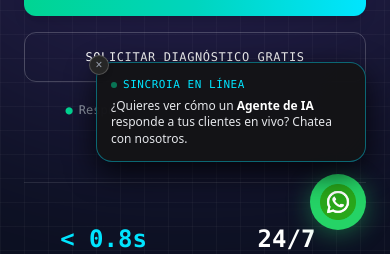
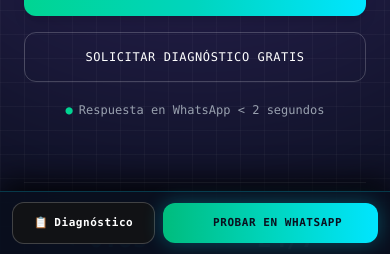
Before and after one commit to AlejoLamg/Sincria-, a Next.js app: page / in a window 390 px wide. Shown: the part 590-844 px from the top of the page. Built offline with nearby package versions, Linux system fonts and the light colour scheme; no server answers.

Commit message:
feat(mobile): implement high-conversion mobile-first UX optimizations

```diff
--- a/app/layout.tsx
+++ b/app/layout.tsx
@@ -1,4 +1,4 @@
-import type { Metadata } from "next";
+import type { Metadata, Viewport } from "next";
 import { Space_Grotesk, Inter } from "next/font/google";
 import { Toaster } from "sonner";
 import { ProjectConfigProvider } from "@/context/ProjectConfigContext";
@@ -15,6 +15,14 @@
   subsets: ["latin"],
   variable: "--font-inter",
 });
+
+export const viewport: Viewport = {
+  themeColor: "#030712",
+  colorScheme: "dark",
+  width: "device-width",
+  initialScale: 1,
+  maximumScale: 5,
+};
 
 export const metadata: Metadata = {
   metadataBase: new URL("https://www.sincroia.lat"),
--- a/app/page.tsx
+++ b/app/page.tsx
@@ -11,11 +11,12 @@
 import ContactForm from "@/components/layouts/ContactForm";
 import TechStack from "@/components/layouts/TechStack";
 import WhatsAppButton from "@/components/layouts/WhatsAppButton";
+import MobileBottomBar from "@/components/layouts/MobileBottomBar";
 import FaqSection from "@/components/layouts/FaqSection";
 
 export default function Home() {
   return (
-    <main className="min-h-screen bg-brand-navy">
+    <main className="min-h-screen bg-brand-navy pb-20 md:pb-0">
       <Navbar />
       <HeroSection />
       <SolutionsSection />
@@ -30,6 +31,7 @@
       <TechStack/>
       <Footer />
       <WhatsAppButton/>
+      <MobileBottomBar />
     </main>
   );
 }
--- a/components/layouts/AIDemoSection.tsx
+++ b/components/layouts/AIDemoSection.tsx
@@ -89,18 +89,28 @@
         {/* Contenedor del Simulador */}
         <div className="max-w-5xl mx-auto grid md:grid-cols-12 gap-8 items-center">
 
-          {/* Selector de Escenarios */}
-          <div className="md:col-span-5 space-y-3">
-            <span className="text-xs font-mono uppercase tracking-wider text-gray-400 block mb-2">
+          {/* Selector de Escenarios: Horizontal scroll en móviles, vertical en desktop */}
+          <div className="md:col-span-5">
+            <div className="flex items-center justify-between mb-2">
+              <span className="text-xs font-mono uppercase tracking-wider text-gray-400">
                 Selecciona una industria:
               </span>
+              <span className="text-[10px] font-mono text-brand-cyan/70 md:hidden">
+                Desliza →
+              </span>
+            </div>
+
+            <div
+              style={{ WebkitOverflowScrolling: "touch" }}
+              className="flex md:flex-col overflow-x-auto md:overflow-visible gap-2.5 md:space-y-3 md:gap-0 pb-3 md:pb-0 snap-x snap-mandatory scrollbar-none"
+            >
               {scenarios.map((scen, idx) => {
                 const isSelected = activeScenario === idx;
                 return (
                   <button
                     key={scen.id}
                     onClick={() => setActiveScenario(idx)}
-                  className={`w-full text-left p-3.5 rounded-xl border transition-all duration-300 cursor-pointer ${
+                    className={`min-w-[240px] md:min-w-0 md:w-full text-left p-3.5 rounded-xl border transition-all duration-300 cursor-pointer snap-start shrink-0 ${
                       isSelected
                         ? "bg-brand-surface border-brand-cyan shadow-[0_0_20px_rgba(0,229,255,0.2)]"
                         : "bg-white/[0.02] border-white/10 hover:border-white/20 hover:bg-white/[0.04]"
@@ -125,6 +135,7 @@
                   </button>
                 );
               })}
+            </div>
           </div>
 
           {/* Ventana de Chat Mockup */}
--- a/components/layouts/ContactForm.tsx
+++ b/components/layouts/ContactForm.tsx
@@ -212,9 +212,10 @@
                 id="nombre"
                 name="nombre"
                 type="text"
+                autoComplete="name"
                 placeholder="Ej. Carlos Pérez"
                 required
-                className="w-full bg-brand-navy/80 border border-white/10 p-4 rounded-xl text-gray-100 placeholder-gray-500 focus:border-brand-cyan focus:ring-1 focus:ring-brand-cyan outline-none transition-all"
+                className="w-full bg-brand-navy/80 border border-white/10 p-4 rounded-xl text-base md:text-sm text-gray-100 placeholder-gray-500 focus:border-brand-cyan focus:ring-1 focus:ring-brand-cyan outline-none transition-all"
               />
             </div>
             <div className="space-y-2">
@@ -225,9 +226,11 @@
                 id="email"
                 name="email"
                 type="email"
+                autoComplete="email"
+                inputMode="email"
                 placeholder="carlos@tuempresa.com"
                 required
-                className="w-full bg-brand-navy/80 border border-white/10 p-4 rounded-xl text-gray-100 placeholder-gray-500 focus:border-brand-cyan focus:ring-1 focus:ring-brand-cyan outline-none transition-all"
+                className="w-full bg-brand-navy/80 border border-white/10 p-4 rounded-xl text-base md:text-sm text-gray-100 placeholder-gray-500 focus:border-brand-cyan focus:ring-1 focus:ring-brand-cyan outline-none transition-all"
               />
             </div>
           </div>
@@ -240,9 +243,11 @@
               id="telefono"
               name="telefono"
               type="tel"
+              autoComplete="tel"
+              inputMode="tel"
               placeholder="+57 300 000 0000"
               required
-              className="w-full bg-brand-navy/80 border border-white/10 p-4 rounded-xl text-gray-100 placeholder-gray-500 focus:border-brand-cyan focus:ring-1 focus:ring-brand-cyan outline-none transition-all"
+              className="w-full bg-brand-navy/80 border border-white/10 p-4 rounded-xl text-base md:text-sm text-gray-100 placeholder-gray-500 focus:border-brand-cyan focus:ring-1 focus:ring-brand-cyan outline-none transition-all"
             />
           </div>
         </div>
@@ -340,7 +345,7 @@
               id="comentarios"
               name="comentarios"
               placeholder="Cuéntanos brevemente sobre tu empresa, objetivos o dudas adicionales..."
-              className="w-full bg-brand-navy/80 border border-white/10 p-4 rounded-xl text-gray-100 placeholder-gray-500 focus:border-brand-cyan focus:ring-1 focus:ring-brand-cyan outline-none transition-all h-32 resize-none"
+              className="w-full bg-brand-navy/80 border border-white/10 p-4 rounded-xl text-base md:text-sm text-gray-100 placeholder-gray-500 focus:border-brand-cyan focus:ring-1 focus:ring-brand-cyan outline-none transition-all h-32 resize-none"
             />
           </div>
         </div>
--- /dev/null
+++ b/components/layouts/MobileBottomBar.tsx
@@ -0,0 +1,44 @@
+"use client";
+
+import React from "react";
+
+export default function MobileBottomBar() {
+  const phoneNumber = process.env.NEXT_PUBLIC_WHATSAPP_NUMBER || "573124630488";
+  const whatsappUrl = `https://wa.me/${phoneNumber}?text=Hola%20Sof%C3%ADa%2C%20quiero%20ver%20c%C3%B3mo%20vendes%20en%20vivo%20y%20hacerte%20unas%20preguntas.`;
+
+  const scrollToContact = (e: React.MouseEvent<HTMLAnchorElement>) => {
+    e.preventDefault();
+    const contactSection = document.getElementById("contacto");
+    if (contactSection) {
+      contactSection.scrollIntoView({ behavior: "smooth" });
+    }
+  };
+
+  return (
+    <div
+      aria-label="Acciones rápidas móviles"
+      className="fixed bottom-0 left-0 right-0 z-40 md:hidden bg-brand-navy/95 backdrop-blur-xl border-t border-brand-cyan/20 px-3 py-2.5 pb-[max(0.625rem,env(safe-area-inset-bottom))] shadow-[0_-10px_30px_rgba(0,0,0,0.8)] flex items-center gap-2"
+    >
+      {/* Botón Secundario: Diagnóstico y Cotización */}
+      <a
+        href="#contacto"
+        onClick={scrollToContact}
+        className="w-2/5 py-3 px-2 rounded-xl border border-white/20 bg-brand-surface/90 text-white font-mono text-[11px] font-bold text-center tracking-wider flex items-center justify-center gap-1.5 active:scale-95 transition-all"
+      >
+        <span>📋</span>
+        <span className="truncate">Diagnóstico</span>
+      </a>
+
+      {/* Botón Primario: Probar Sofía en WhatsApp */}
+      <a
+        href={whatsappUrl}
+        target="_blank"
+        rel="noopener noreferrer"
+        className="w-3/5 py-3 px-2 rounded-xl bg-gradient-to-r from-emerald-500 via-teal-400 to-brand-cyan text-brand-navy font-mono text-[11px] font-extrabold text-center tracking-wider flex items-center justify-center gap-1.5 shadow-[0_0_20px_rgba(0,229,255,0.3)] active:scale-95 transition-all"
+      >
+        <span className="w-2 h-2 rounded-full bg-brand-navy animate-ping shrink-0" />
+        <span className="truncate uppercase">Probar en WhatsApp</span>
+      </a>
+    </div>
+  );
+}
--- a/components/layouts/PricingSection.tsx
+++ b/components/layouts/PricingSection.tsx
@@ -1,10 +1,19 @@
 "use client";
 
+import { useState } from "react";
 import { motion } from "framer-motion";
 import { useProjectConfig } from "@/context/ProjectConfigContext";
 
 export default function PricingSection() {
   const { selectedPlan, selectPlanByName } = useProjectConfig();
+  const [expandedPlans, setExpandedPlans] = useState<Record<string, boolean>>({});
+
+  const togglePlanExpanded = (planName: string) => {
+    setExpandedPlans((prev) => ({
+      ...prev,
+      [planName]: !prev[planName],
+    }));
+  };
 
   const plans = [
     {
@@ -124,13 +133,41 @@
                       </span>
                     </div>
 
-                    <ul className="space-y-3 mb-8" role="list">
-                      {plan.features.map((feat) => (
-                        <li key={feat} className="text-gray-300 text-xs leading-relaxed flex items-start">
-                          <span className="text-brand-cyan mr-2 shrink-0" aria-hidden="true">•</span> {feat}
-                        </li>
-                      ))}
-                    </ul>
+                    {(() => {
+                      const isExpanded = !!expandedPlans[plan.name];
+                      return (
+                        <>
+                          <ul className="space-y-3 mb-4" role="list">
+                            {plan.features.map((feat, fIndex) => {
+                              const hideOnMobile = fIndex >= 3 && !isExpanded;
+                              return (
+                                <li
+                                  key={feat}
+                                  className={`text-gray-300 text-xs leading-relaxed items-start ${
+                                    hideOnMobile ? "hidden md:flex" : "flex"
+                                  }`}
+                                >
+                                  <span className="text-brand-cyan mr-2 shrink-0" aria-hidden="true">•</span> {feat}
+                                </li>
+                              );
+                            })}
+                          </ul>
+
+                          {/* Botón de revelación progresiva visible solo en celulares */}
+                          {plan.features.length > 3 && (
+                            <div className="md:hidden mb-6 text-center">
+                              <button
+                                type="button"
+                                onClick={() => togglePlanExpanded(plan.name)}
+                                className="inline-flex items-center gap-1.5 text-[11px] font-mono text-brand-cyan hover:text-white py-1.5 px-3 rounded-lg border border-brand-cyan/20 bg-brand-cyan/5 transition-colors active:scale-95 cursor-pointer"
+                              >
+                                <span>{isExpanded ? "Ocultar detalles ↑" : `+ Ver ${plan.features.length - 3} características más ↓`}</span>
+                              </button>
+                            </div>
+                          )}
+                        </>
+                      );
+                    })()}
                   </div>
 
                   <button
--- a/components/layouts/WhatsAppButton.tsx
+++ b/components/layouts/WhatsAppButton.tsx
@@ -20,7 +20,7 @@
   }, [isDismissed]);
 
   return (
-    <div className="fixed bottom-6 right-6 sm:bottom-8 sm:right-8 z-50 flex flex-col sm:flex-row items-end gap-3 pointer-events-none">
+    <div className="hidden md:flex fixed bottom-8 right-8 z-50 flex-col sm:flex-row items-end gap-3 pointer-events-none">
       {/* Burbuja proactiva conversacional */}
       {showPrompt && !isDismissed && (
         <div className="relative max-w-[270px] sm:max-w-xs p-3.5 bg-brand-surface/95 border border-brand-cyan/40 rounded-2xl shadow-[0_10px_30px_rgba(0,0,0,0.8)] text-white backdrop-blur-xl pointer-events-auto">
```
Lines whose indentation alone changed are shown as unchanged.
